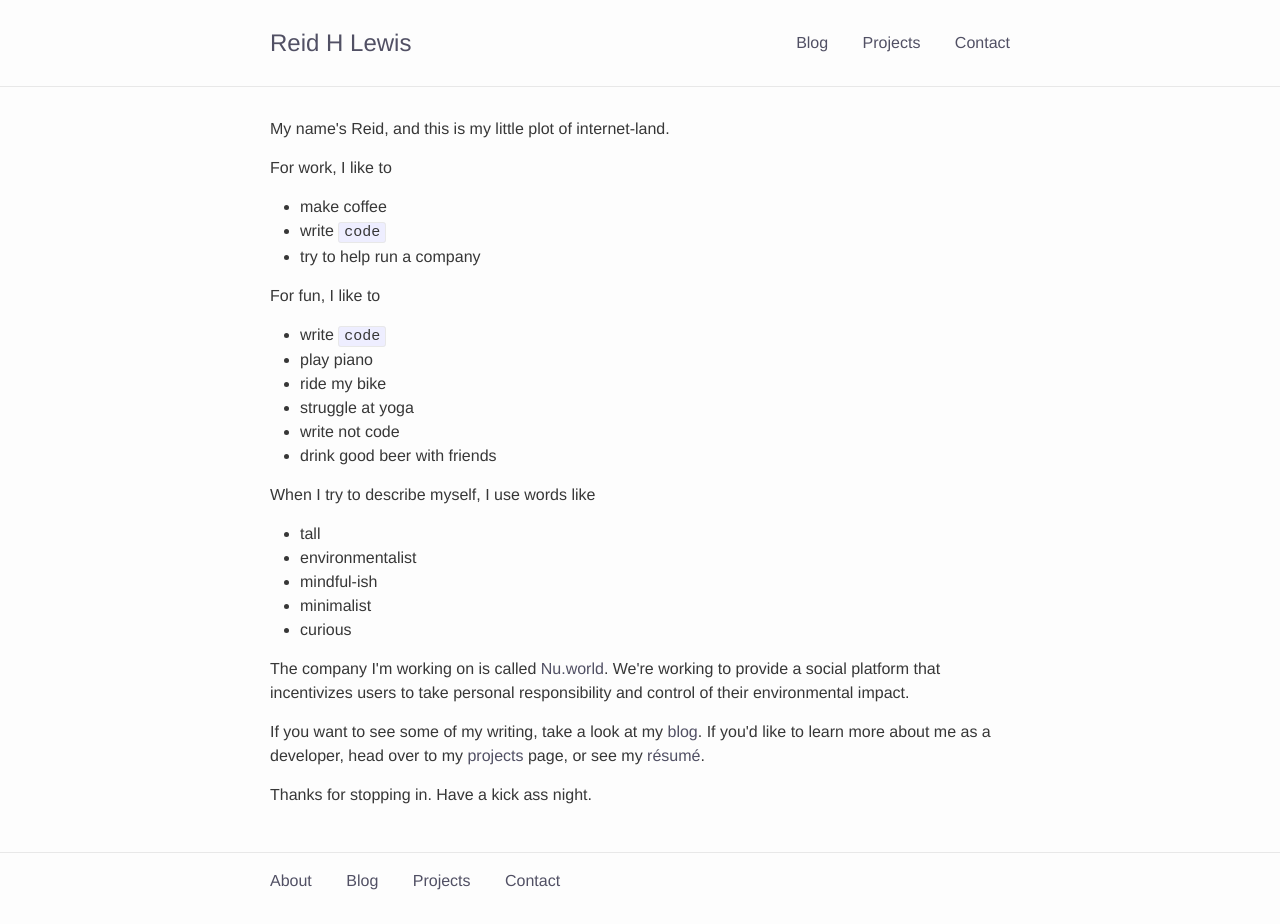
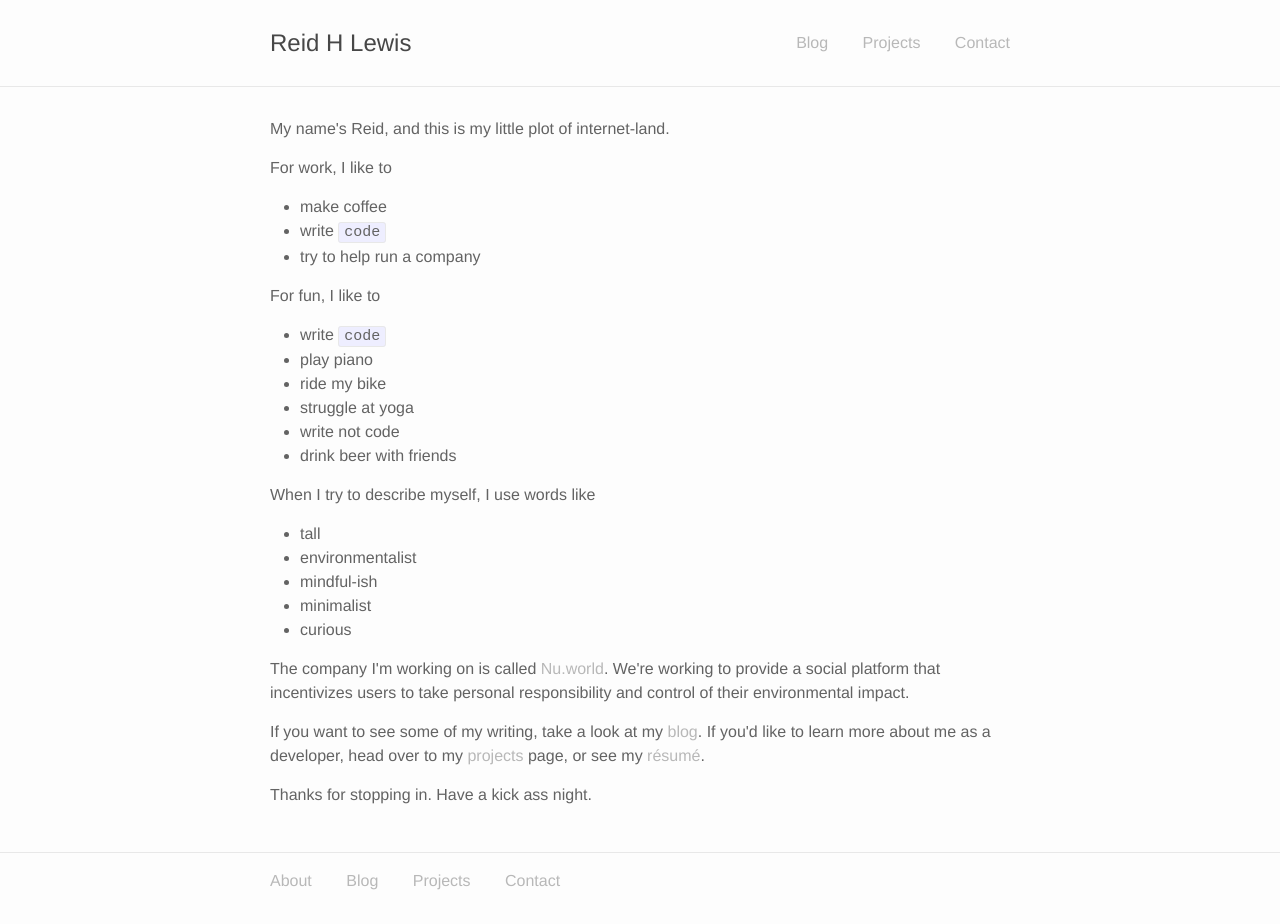
Before and after one commit to ReidasaurusRex/reidasaurusrex.github.io, a Jekyll site: the page built from index.html, in a window 1280 px wide. Built offline with Jekyll 4.4.1, drawn with Linux system fonts in a browser that asks for light colours.

Commit message:
Made styling changes for a consistent grayscale based on shades of gray viget article

```diff
--- a/_sass/_base.scss
+++ b/_sass/_base.scss
@@ -93,10 +93,6 @@ h1, h2, h3, h4, h5, h6 {
 a {
     color: $brand-color;
     text-decoration: none;
-
-    &:visited {
-        color: darken($brand-color, 15%);
-    }
 
     &:hover {
         border-bottom: 1px dotted $text-color;
--- a/_sass/_layout.scss
+++ b/_sass/_layout.scss
@@ -26,6 +26,9 @@
         float: none;
       }
     }
+    .nav-title {
+        color: #474747;
+    }
 }
 
 .nav-list {
@@ -42,6 +45,7 @@
         float: none;
         margin-left: 0;
     }
+
 }
 
 /**
--- a/css/main.scss
+++ b/css/main.scss
@@ -14,9 +14,9 @@ $base-line-height: 1.5;
 
 $spacing-unit:     30px;
 
-$text-color:       #373737;
+$text-color:       #636363;
 $background-color: #fdfdfd;
-$brand-color:      #515064;
+$brand-color:      #B8B8B8;
 
 $grey-color:       #828282;
 $grey-color-light: lighten($grey-color, 40%);
--- a/index.html
+++ b/index.html
@@ -20,7 +20,7 @@ layout: default
   <li>ride my bike</li>
   <li>struggle at yoga</li>
   <li>write not code</li>
-  <li>drink good beer with friends</li>
+  <li>drink beer with friends</li>
 </ul>
 
 <p>When I try to describe myself, I use words like</p>
@@ -34,7 +34,7 @@ layout: default
 </ul>
 
 <p>The company I'm working on is called <a href="http://www.nu.world" title="check us out!" target="_blank">Nu.world</a>. We're working to provide a social platform that incentivizes users to take personal responsibility and control of their environmental impact.</p>
-<p>If you want to see some of my writing, take a look at my <a href="/blog/" title="Huzzah for reading!">blog</a>. If you'd like to learn more about me as a developer, head over to my <a href="/projects" title="huzzah for side projects!">projects</a> page, or see my <a href="/resume" title="huzzah for r&#233;sum&#233;s!">r&#233;sum&#233;</a>.</p>
+<p>If you want to see some of my writing, take a look at my <a href="/blog/" title="huzzah for reading!">blog</a>. If you'd like to learn more about me as a developer, head over to my <a href="/projects" title="huzzah for side projects!">projects</a> page, or see my <a href="/resume" title="huzzah for r&#233;sum&#233;s!">r&#233;sum&#233;</a>.</p>
 
 <p>Thanks for stopping in. Have a kick ass <span id="parting-time"></span>.</p>
 
```
Also changed, not shown: other parts of index.html (+2 -0 lines).
